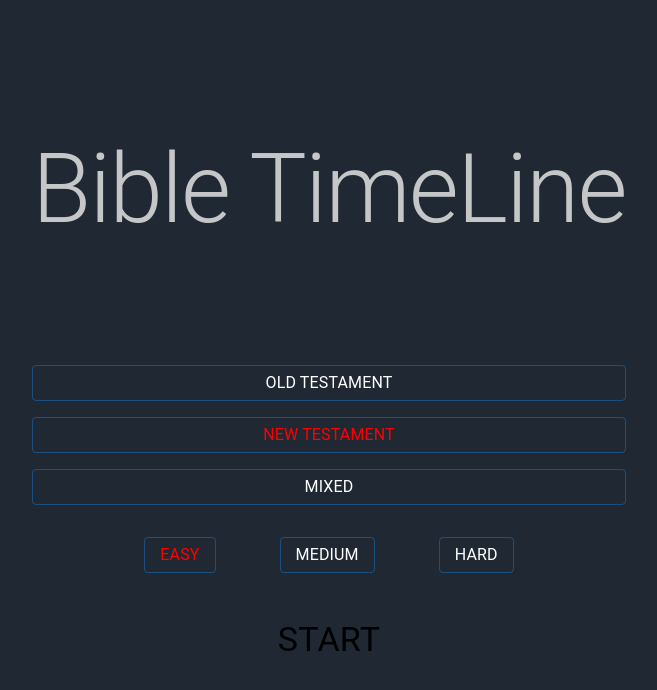
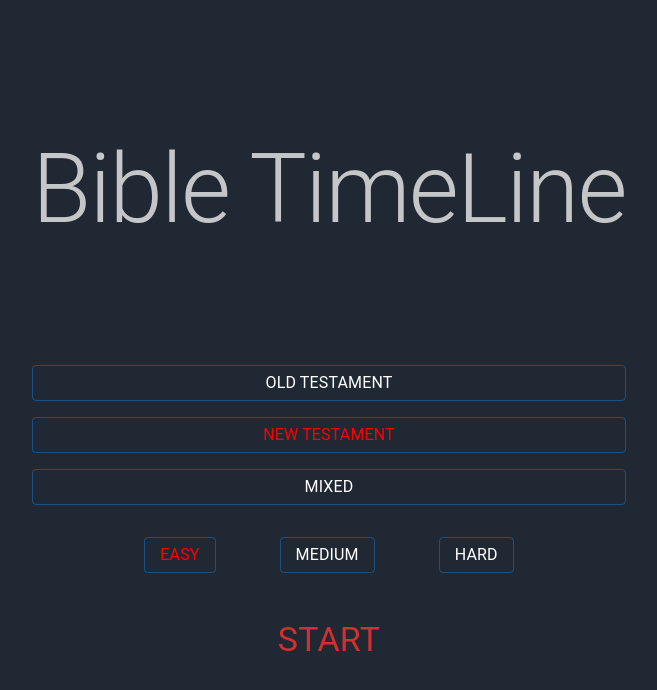
Before and after one commit to NewBeeD/Bible-TimeLine, a React (Create React App) app in the folder frontend/: page / in a window 1280 px wide. Shown: the top 690 px of the page, without its empty margins (311-968 px from the left). Built offline with nearby package versions, Linux system fonts and the light colour scheme.

Commit message:
Minor changes

```diff
--- a/frontend/src/components/PageTitle.js
+++ b/frontend/src/components/PageTitle.js
@@ -94,7 +94,7 @@ export const PageTitle = () => {
           <Button variant='outlined' size='large'>Hard</Button> */}
           <Link to='/game' style={{ textDecoration: 'none', color: 'red'}}>
 
-              <Button onClick={setCategory}><Typography variant='h4'>START</Typography></Button>
+              <Button onClick={setCategory}><Typography variant='h4' color='error'>START</Typography></Button>
 
             </Link>
         </Stack>
--- a/frontend/src/modules/tempCookie.js
+++ b/frontend/src/modules/tempCookie.js
@@ -112,7 +112,6 @@ export const firstCookie = (difficulty, score) => {
 export const getCookie = (name) => {
 
   const hello = JSON.parse(Cookie.get(name))
-  console.log(hello);
 }
 
 export const updateCookie = (difficulty, score) => {
--- a/frontend/src/pages/Gamepage.js
+++ b/frontend/src/pages/Gamepage.js
@@ -220,8 +220,6 @@ export const Gamepage = () => {
     }
 
   }
-
-  getCookie('bibleTimeLine')
 
   let order = eventsCheck(data)
 
```
